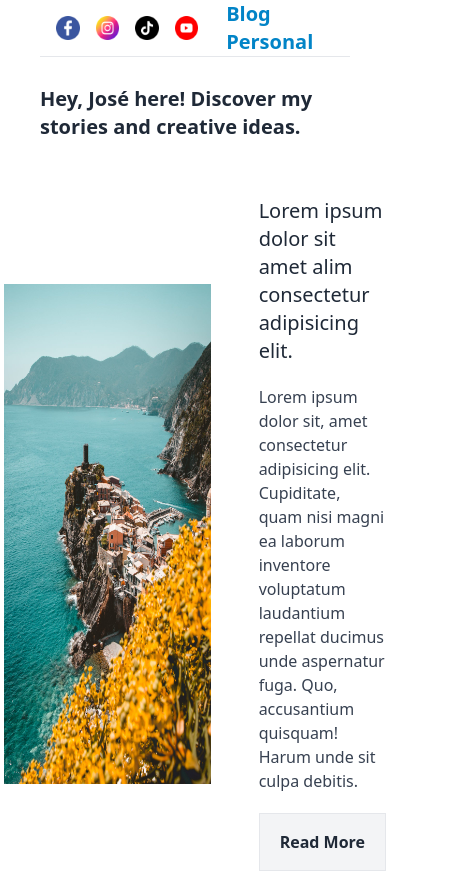
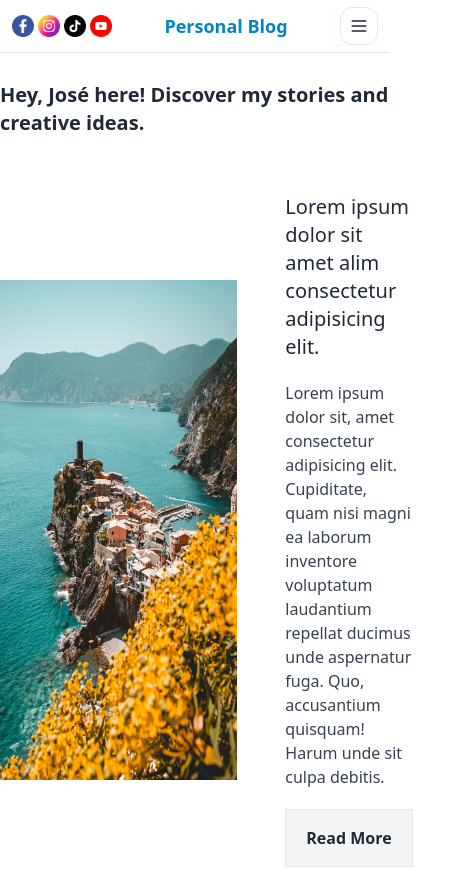
Before and after one commit to JoseBritoP/blogify, a Next.js app: page / in a window 390 px wide. Shown: the top 873 px of the page, 469 px wide, since content can reach past the window. Built offline with nearby package versions, Linux system fonts and the light colour scheme.

Commit message:
Nav Responsive

```diff
--- a/src/app/(root)/layout.tsx
+++ b/src/app/(root)/layout.tsx
@@ -8,7 +8,7 @@ export default function RootLayout({
   children: React.ReactNode;
 }) {
   return (
-    <div className="w-full bg-white text-gray-800 mx-auto px-10">
+    <div className="w-full bg-white text-gray-800 mx-auto py-2 md:py-0 sm:p-2 md:px-5 lg:px-10">
       <Navbar />
       {children}
       <Footer />
--- a/src/components/Nav/MobileNav.tsx
+++ b/src/components/Nav/MobileNav.tsx
@@ -5,7 +5,13 @@ import {
   MenubarMenu,
   MenubarTrigger,
 } from "@/components/ui/menubar";
+import {
+  MenubarSub,
+  MenubarSubContent,
+  MenubarSubTrigger,
+} from "@radix-ui/react-menubar";
 import { MenuIcon } from "lucide-react";
+import Image from "next/image";
 import Link from "next/link";
 const items = [
   {
@@ -25,18 +31,63 @@ const items = [
     href: "#",
   },
 ];
-
+const socials = [
+  {
+    srcImage: "/images/facebook.png",
+    label: "Facebook",
+    href: "#",
+  },
+  {
+    srcImage: "/images/instagram.png",
+    label: "Instagram",
+    href: "#",
+  },
+  {
+    srcImage: "/images/tiktok.png",
+    label: "Tiktok",
+    href: "#",
+  },
+  {
+    srcImage: "/images/youtube.png",
+    label: "Youtube",
+    href: "#",
+  },
+];
 export function MobileNavMenu() {
   return (
     <Menubar className="md:hidden">
       <MenubarMenu>
-        <MenubarTrigger><MenuIcon size={60}/></MenubarTrigger>
-        <MenubarContent>
-          {items.map((item)=>(
+        <MenubarTrigger className="border rounded-xl cursor-pointer p-2">
+          <MenuIcon className="" size={20} />
+        </MenubarTrigger>
+        <MenubarContent className="bg-white">
+          {items.map((item) => (
             <MenubarItem key={item.label}>
-              <Link href={item.href}>{item.label}</Link>
+              <Link
+                href={item.href}
+                className="w-full hover:bg-gray-100 p-2 rounded-xl hover:text-sky-600 font-semibold"
+              >
+                {item.label}
+              </Link>
             </MenubarItem>
           ))}
+          <MenubarSub>
+            <MenubarSubTrigger className=" hover:bg-gray-100 p-2 rounded-xl hover:text-sky-600 font-semibold px-4 !text-sm cursor-pointer">Follow Me</MenubarSubTrigger>
+            <MenubarSubContent className="bg-white p-2 rounded-xl grid grid-cols-2 border">
+              {socials.map((soc) => (
+                <MenubarItem key={soc.label}>
+                  <Link key={soc.label} href={soc.href}>
+                    <Image
+                      alt={`${soc.label}`}
+                      src={soc.srcImage}
+                      height={22}
+                      width={22}
+                    />
+                  </Link>
+                </MenubarItem>
+              ))}
+            </MenubarSubContent>
+          </MenubarSub>
         </MenubarContent>
       </MenubarMenu>
     </Menubar>
--- a/src/components/Nav/NavigationMenu.tsx
+++ b/src/components/Nav/NavigationMenu.tsx
@@ -9,7 +9,7 @@ import {
   NavigationMenuList,
   navigationMenuTriggerStyle,
 } from "@/components/ui/navigation-menu";
-import { MobileNavMenu } from "./MobileNav";
+
 
 const items = [
   {
@@ -44,7 +44,6 @@ export function NavigationMenu() {
           </NavigationMenuItem>
         ))}
       </NavigationMenuList>
-      <MobileNavMenu/>
     </NavMenu>
   );
 }
--- a/src/components/Nav/SocialLinks.tsx
+++ b/src/components/Nav/SocialLinks.tsx
@@ -5,33 +5,52 @@ import React from "react";
 const socials = [
   {
     srcImage: "/images/facebook.png",
-    label:'Facebook',
+    label: "Facebook",
     href: "#",
   },
   {
     srcImage: "/images/instagram.png",
-    label:'Instagram',
+    label: "Instagram",
     href: "#",
   },
   {
     srcImage: "/images/tiktok.png",
-    label:'Tiktok',
+    label: "Tiktok",
     href: "#",
   },
   {
     srcImage: "/images/youtube.png",
-    label:'Youtube',
+    label: "Youtube",
     href: "#",
   },
 ];
 export default function SocialLinks() {
   return (
-    <section className="flex justify-between items-center p-2 gap-x-4">
-      {socials.map((soc) => (
-        <Link key={soc.label} href={soc.href}>
-          <Image alt={`${soc.label}`} src={soc.srcImage} height={30} width={30}/>
-        </Link>
-      ))}
-    </section>
+    <>
+      <section className="hidden md:flex justify-between items-center p-2 gap-x-4">
+        {socials.map((soc) => (
+          <Link key={soc.label} href={soc.href}>
+            <Image
+              alt={`${soc.label}`}
+              src={soc.srcImage}
+              height={30}
+              width={30}
+            />
+          </Link>
+        ))}
+      </section>
+      <section className="flex sm:hidden justify-between items-center p-1 gap-x-1">
+        {socials.map((soc) => (
+          <Link key={soc.label} href={soc.href}>
+            <Image
+              alt={`${soc.label}`}
+              src={soc.srcImage}
+              height={22}
+              width={22}
+            />
+          </Link>
+        ))}
+      </section>
+    </>
   );
 }
--- a/src/components/Navbar.tsx
+++ b/src/components/Navbar.tsx
@@ -1,13 +1,15 @@
 import React from 'react'
 import { NavigationMenu } from './Nav/NavigationMenu'
 import SocialLinks from './Nav/SocialLinks'
+import { MobileNavMenu } from './Nav/MobileNav'
 
 export default function Navbar() {
   return (
-    <nav className='flex justify-between items-center gap-x-5 w-full border-b px-2'>
+    <nav className='flex justify-between items-center gap-x-2 lg:gap-x-5 w-full border-b px-2 pb-2'>
       <SocialLinks/>
-      <p className='font-bold text-xl text-sky-600 '>Blog Personal</p>
+      <p className='font-bold text-lg md:text-xl lg:text-2xl text-sky-600 '>Personal Blog</p>
       <NavigationMenu/>
+      <MobileNavMenu/>
     </nav>
   )
 }
```
